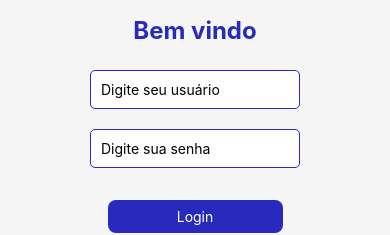
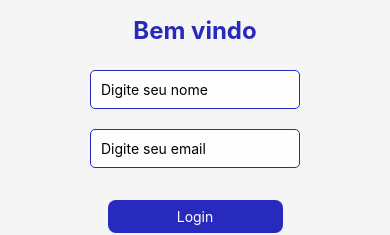
Before and after one commit to goesrafaela/Leitor-Scanner, a React Native app: screen / in a window 390 px wide. Shown: the part 373-608 px from the top of the page. Built offline with nearby package versions, Linux system fonts and the light colour scheme.

Commit message:
atualizações

```diff
--- a/src/screens/EtiquetaInfo/index.tsx
+++ b/src/screens/EtiquetaInfo/index.tsx
@@ -27,6 +27,7 @@ interface EtiquetaData {
   op: string;
   qm: string;
   qtde: string;
+  positionId?: string;
 }
 
 const EtiquetaInfo = () => {
@@ -39,6 +40,40 @@ const EtiquetaInfo = () => {
   const [isEditing, setIsEditing] = useState(false);
   const [editedEtiqueta, setEditedEtiqueta] = useState(etiquetaData.etiqueta);
   const [editedEndereco, setEditedEndereco] = useState(etiquetaData.endereco);
+  const [searchBarcode, setSearchBarcode] = useState("");
+
+  const handleSearch = async () => {
+    if (!searchBarcode) {
+      Alert.alert("Atenção", "Por favor, insira o código do produto.");
+      return;
+    }
+
+    try {
+      const response = await fetch(`/barcode-labels/${searchBarcode}/location`, {
+        method: "GET",
+        headers: {
+          "Content-Type": "application/json",
+        },
+      });
+
+      const data = await response.json();
+
+      if (response.ok) {
+        setEtiquetaData({
+          ...etiquetaData,
+          etiqueta: searchBarcode,
+          positionId: data.positionId,
+          status: data.status,
+          qtde: data.quantity,
+          descricaoEndereco: data.location,
+        });
+      } else {
+        Alert.alert("Erro", data.message || "Produto não encontrado");
+      }
+    } catch (error) {
+      Alert.alert("Erro", "Erro ao conectar com o servidor");
+    }
+  };
 
   const handleSave = async () => {
     try {
@@ -78,6 +113,27 @@ const EtiquetaInfo = () => {
   return (
     <View style={styles.container}>
       <View style={styles.content}>
+        <View style={styles.searchContainer}>
+          <TextInput
+            style={styles.searchInput}
+            placeholder="Digite o código do produto"
+            value={searchBarcode}
+            onChangeText={setSearchBarcode}
+          />
+          <TouchableOpacity style={styles.searchButton} onPress={handleSearch}>
+            <Text style={styles.buttonText}>Buscar</Text>
+          </TouchableOpacity>
+        </View>
+
+        <View style={styles.row}>
+          <View style={styles.field}>
+            <Text style={styles.label}>Position ID:</Text>
+            <View style={styles.inputContainer}>
+              <Text style={styles.value}>{etiquetaData.positionId || "-"}</Text>
+            </View>
+          </View>
+        </View>
+
         <View style={styles.row}>
           <View style={styles.field}>
             <Text style={styles.label}>Endereço:</Text>
@@ -251,6 +307,26 @@ const styles = StyleSheet.create({
     padding: 10,
     paddingTop: 40,
   },
+  searchContainer: {
+    flexDirection: "row",
+    marginBottom: 15,
+    paddingHorizontal: 5,
+  },
+  searchInput: {
+    flex: 1,
+    borderWidth: 1,
+    borderColor: "#282abd",
+    borderRadius: 6,
+    padding: 8,
+    marginRight: 10,
+    backgroundColor: "white",
+  },
+  searchButton: {
+    backgroundColor: "#282abd",
+    padding: 10,
+    borderRadius: 6,
+    justifyContent: "center",
+  },
   row: {
     marginBottom: 8,
     paddingHorizontal: 5,
--- a/src/screens/Login/index.tsx
+++ b/src/screens/Login/index.tsx
@@ -14,16 +14,15 @@ import iconImage from "../../img/img5.png";
 
 const Login = () => {
   const navigation = useNavigation<RootStackNavigationProp>();
-  const [user, setUser] = useState("");
-  const [password, setPassword] = useState("");
+  const [name, setName] = useState("");
+  const [email, setEmail] = useState("");
 
   const handleLogin = () => {
-    if (user === "" || password === "") {
+    if (name === "" || email === "") {
       Alert.alert("Atenção", "Por favor, preencha todos os campos.");
     } else {
       /*Requisição para o servidor com os dados do usuário*/
-
-      navigation.navigate("Home", { userUser: user });
+      navigation.navigate("Home", { userUser: name });
     }
   };
 
@@ -35,18 +34,17 @@ const Login = () => {
 
         <TextInput
           style={styles.input}
-          placeholder="Digite seu usuário"
-          value={user}
-          onChangeText={setUser}
-          keyboardType="email-address"
+          placeholder="Digite seu nome"
+          value={name}
+          onChangeText={setName}
         />
         <TextInput
           style={styles.input}
-          placeholder="Digite sua senha"
-          keyboardType="numeric"
-          value={password}
-          onChangeText={setPassword}
-          secureTextEntry
+          placeholder="Digite seu email"
+          value={email}
+          onChangeText={setEmail}
+          keyboardType="email-address"
+          autoCapitalize="none"
         />
 
         <TouchableOpacity style={styles.button} onPress={handleLogin}>
```
